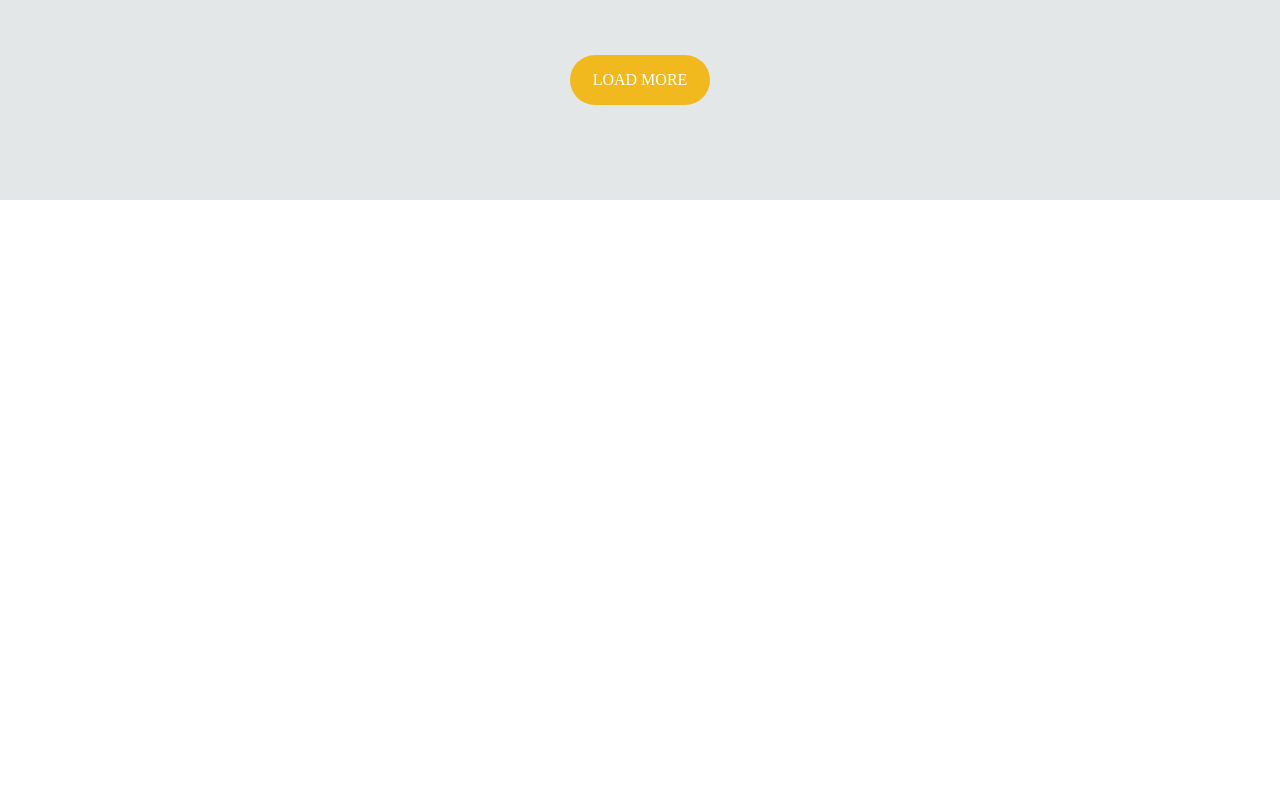
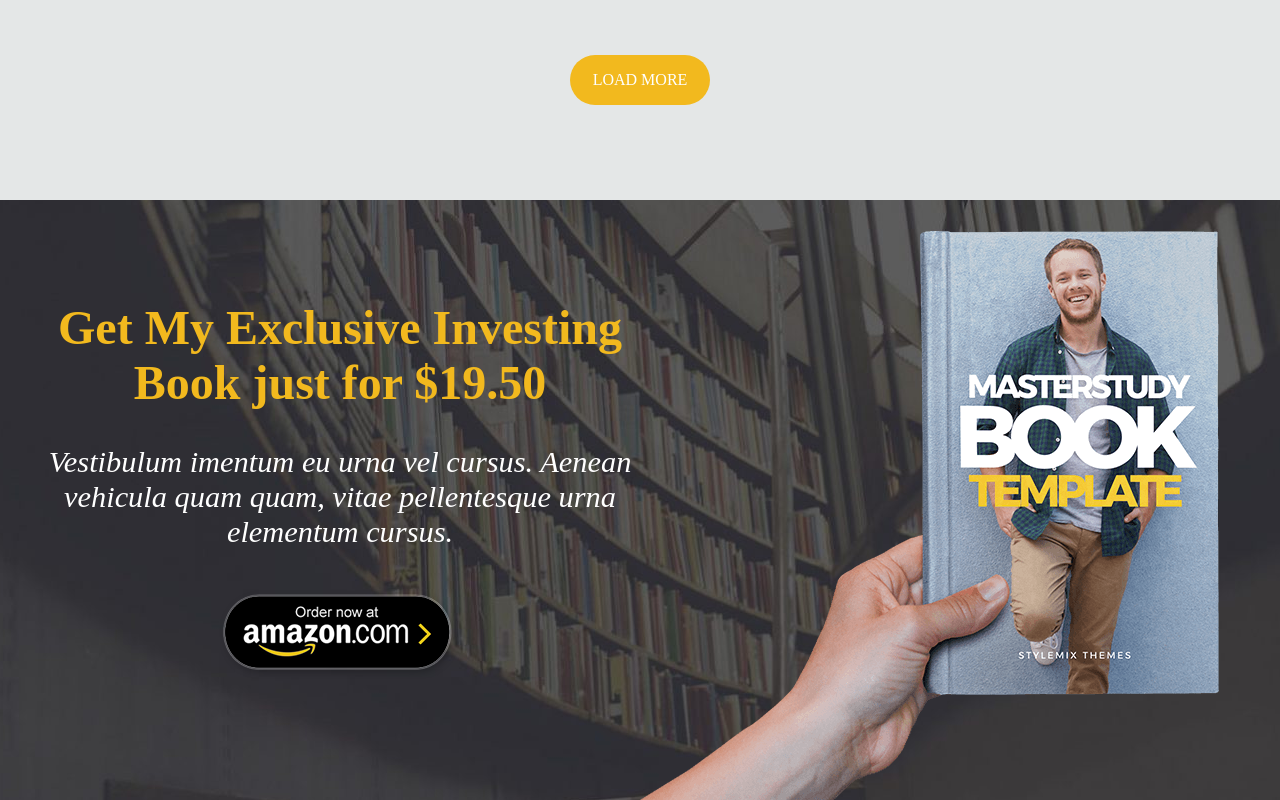
Before and after one commit to JacopoP/proj-html-vuejs, a Vue app: page / in a window 1280 px wide. Shown: the part 2813-3613 px from the top of the page. Before the commit the page ends 3013 px from the top, so only its background shows below. Built offline with nearby package versions, Linux system fonts and the light colour scheme.

Commit message:
Completata sezione libro

```diff
--- a/src/App.vue
+++ b/src/App.vue
@@ -3,12 +3,14 @@ import Header from './components/HeaderApp.vue'
 import Jumbo from './components/Jumbotron.vue'
 import Founder from './components/FounderApp.vue'
 import NewCourses from './components/NewCoursesApp.vue'
+import BookApp from './components/BookApp.vue'
 export default {
   components: {
     Header,
     Jumbo,
     Founder,
     NewCourses,
+    BookApp,
   }
 }
 </script>
@@ -21,6 +23,7 @@ export default {
     <Jumbo />
     <Founder />
     <NewCourses />
+    <BookApp />
   </main>
 </template>
 
--- /dev/null
+++ b/src/components/BookApp.vue
@@ -0,0 +1,71 @@
+<script>
+export default {
+    data() {
+        return {
+            bgImg: 'slider_1-1917x607-1914x606.jpg',
+            amazonImg: 'amazon.png',
+            bookImg: 'book.png',
+        }
+    },
+    methods: {
+        getImagePath: function (imgPath) {
+            return new URL(imgPath, import.meta.url).href;
+        },
+    }
+}
+</script>
+
+<template>
+    <section :style="`background-image: url(${getImagePath('../assets/images/' + this.bgImg)})`">
+        <div id="text-container">
+            <h2>
+                Get My Exclusive Investing Book just for &dollar;19.50
+            </h2>
+            <p>Vestibulum imentum eu urna vel cursus. Aenean vehicula quam quam, vitae pellentesque urna elementum
+                cursus.</p>
+            <a href="#"><img :src="getImagePath('../assets/images/' + this.amazonImg)" alt=""></a>
+        </div>
+        <img :src="getImagePath('../assets/images/' + this.bookImg)" alt="">
+    </section>
+</template>
+
+<style lang="scss" scoped>
+@use '../style/partials/variables.scss' as *;
+
+section {
+    height: 600px;
+    background-position: center;
+    position: relative;
+
+    #text-container {
+        width: 600px;
+        text-align: center;
+        position: absolute;
+        top: 100px;
+        left: 50%;
+        transform: translate(-100%, 0);
+
+        h2 {
+            color: $buttecup;
+            font-size: 3rem;
+            margin-bottom: 35px;
+        }
+
+        p {
+            color: #fff;
+            font-style: italic;
+            font-size: 1.9rem;
+        }
+
+        img {
+            margin-top: 40px;
+        }
+    }
+
+    >img {
+        position: absolute;
+        bottom: 0;
+        left: 50%;
+    }
+}
+</style>
```
